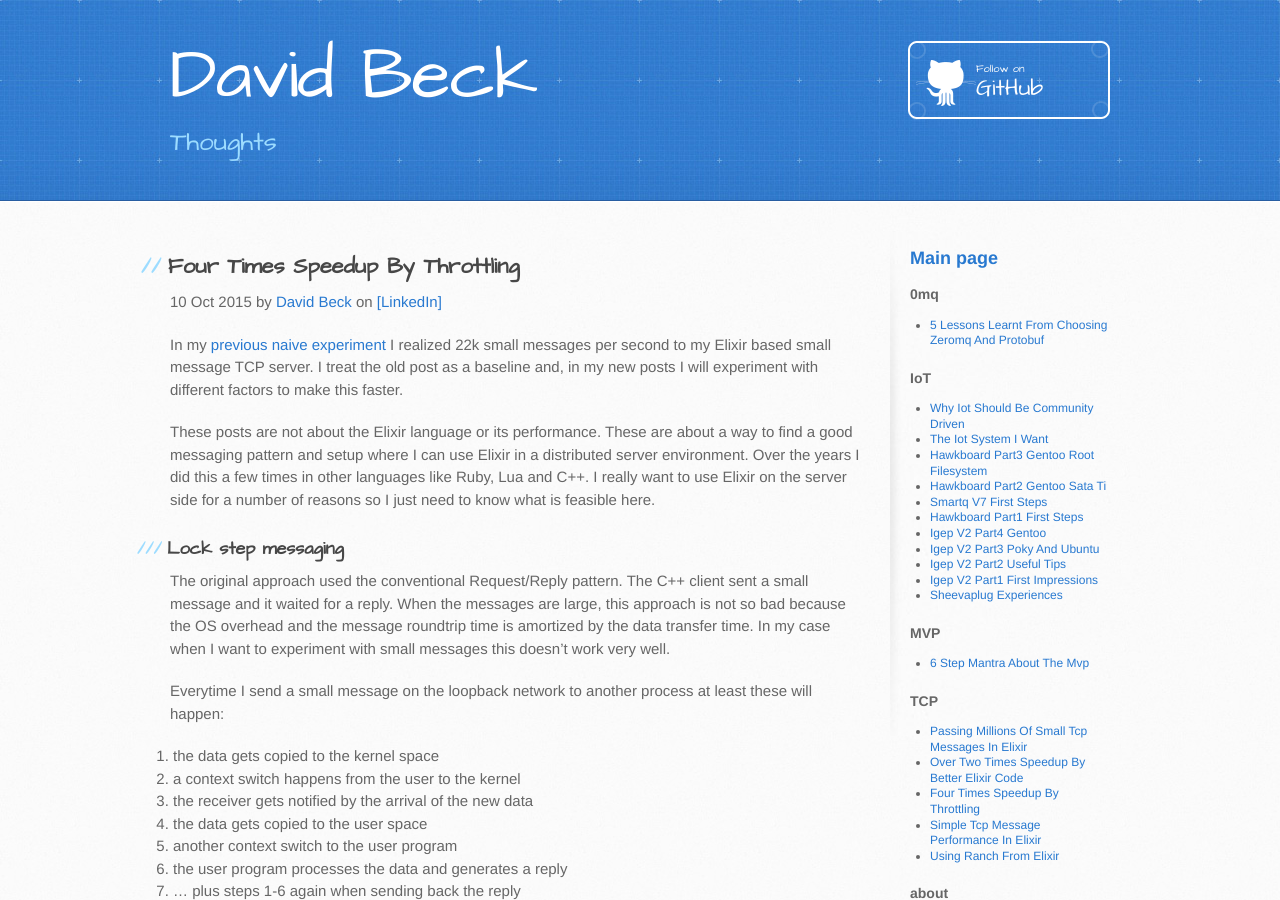
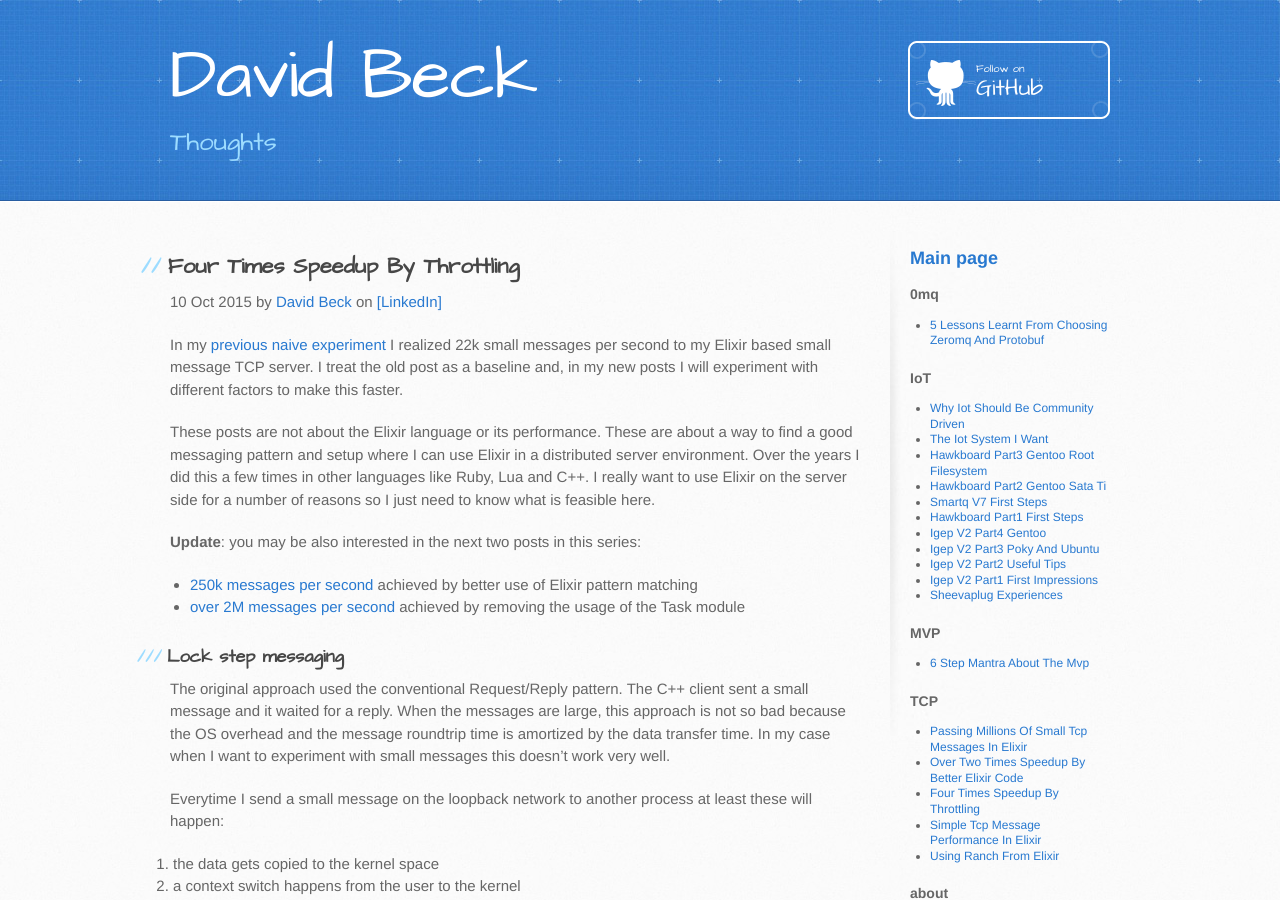
Before and after one commit to dbeck/dbeck.github.io, a Jekyll site: the page built from _posts/2015-10-10-Four-Times-Speedup-By-Throttling.markdown, in a window 1280 px wide and 900 px high. Built offline with Jekyll 4.4.1, drawn with Linux system fonts in a browser that asks for light colours; Markdown is read by kramdown in place of the engine named in the settings; comment, search, counter and statistics services are not loaded.

Commit message:
updating post

```diff
--- a/_posts/2015-10-10-Four-Times-Speedup-By-Throttling.markdown
+++ b/_posts/2015-10-10-Four-Times-Speedup-By-Throttling.markdown
@@ -16,9 +16,14 @@ twimage: http://dbeck.github.io/images/TripleClient.png
 woopra: throttlemsgex
 ---
 
-In my [previous naive experiment](http://dbeck.github.io/simple-TCP-message-performance-in-Elixir/) I realized 22k small messages per second to my Elixir based small message TCP server. I treat the old post as a baseline and, in my new posts I will experiment with different factors to make this faster.
+In my [previous naive experiment](/simple-TCP-message-performance-in-Elixir/) I realized 22k small messages per second to my Elixir based small message TCP server. I treat the old post as a baseline and, in my new posts I will experiment with different factors to make this faster.
 
 These posts are not about the Elixir language or its performance. These are about a way to find a good messaging pattern and setup where I can use Elixir in a distributed server environment. Over the years I did this a few times in other languages like Ruby, Lua and C++. I really want to use Elixir on the server side for a number of reasons so I just need to know what is feasible here.
+
+**Update**: you may be also interested in the next two posts in this series:
+
+ - [250k messages per second](/Over-Two-Times-Speedup-By-Better-Elixir-Code/) achieved by better use of Elixir pattern matching
+ - [over 2M messages per second](/Passing-Millions-Of-Small-TCP-Messages-in-Elixir/) achieved by removing the usage of the Task module
 
 ### Lock step messaging
 
```
